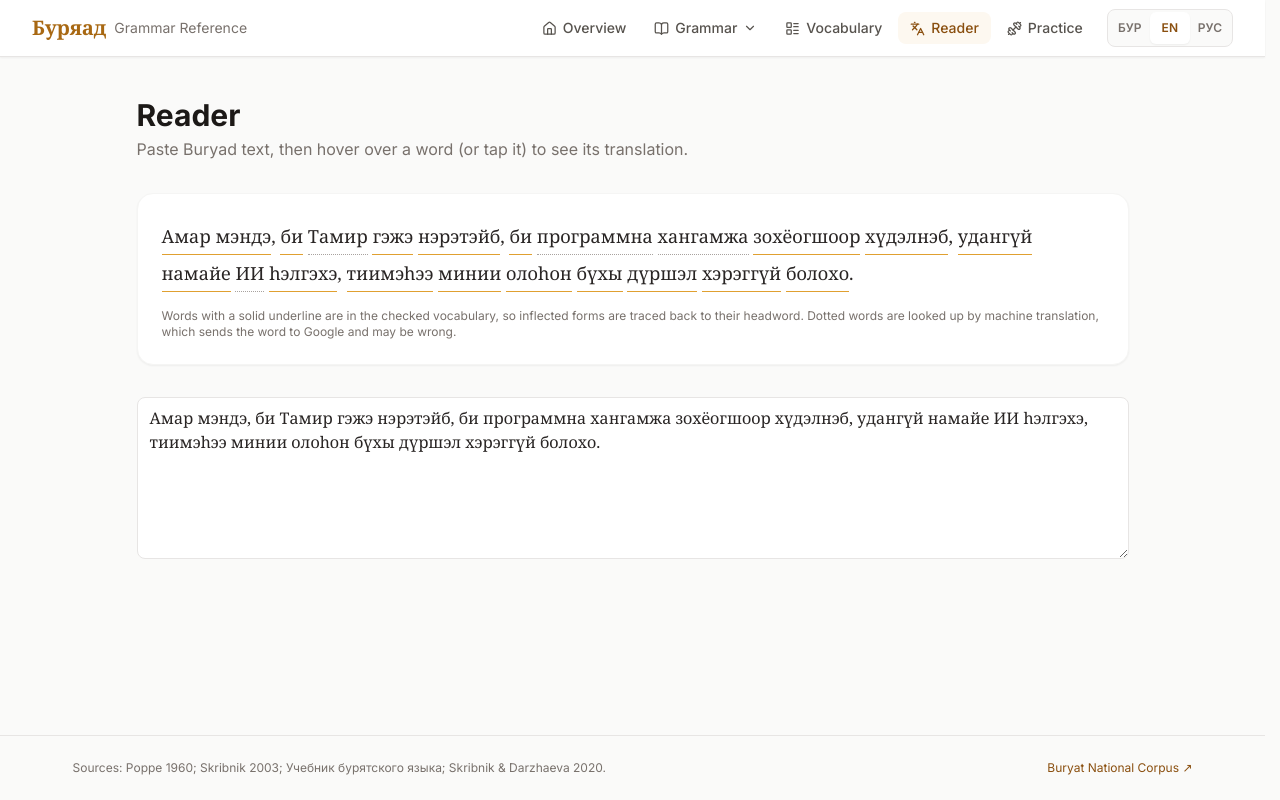
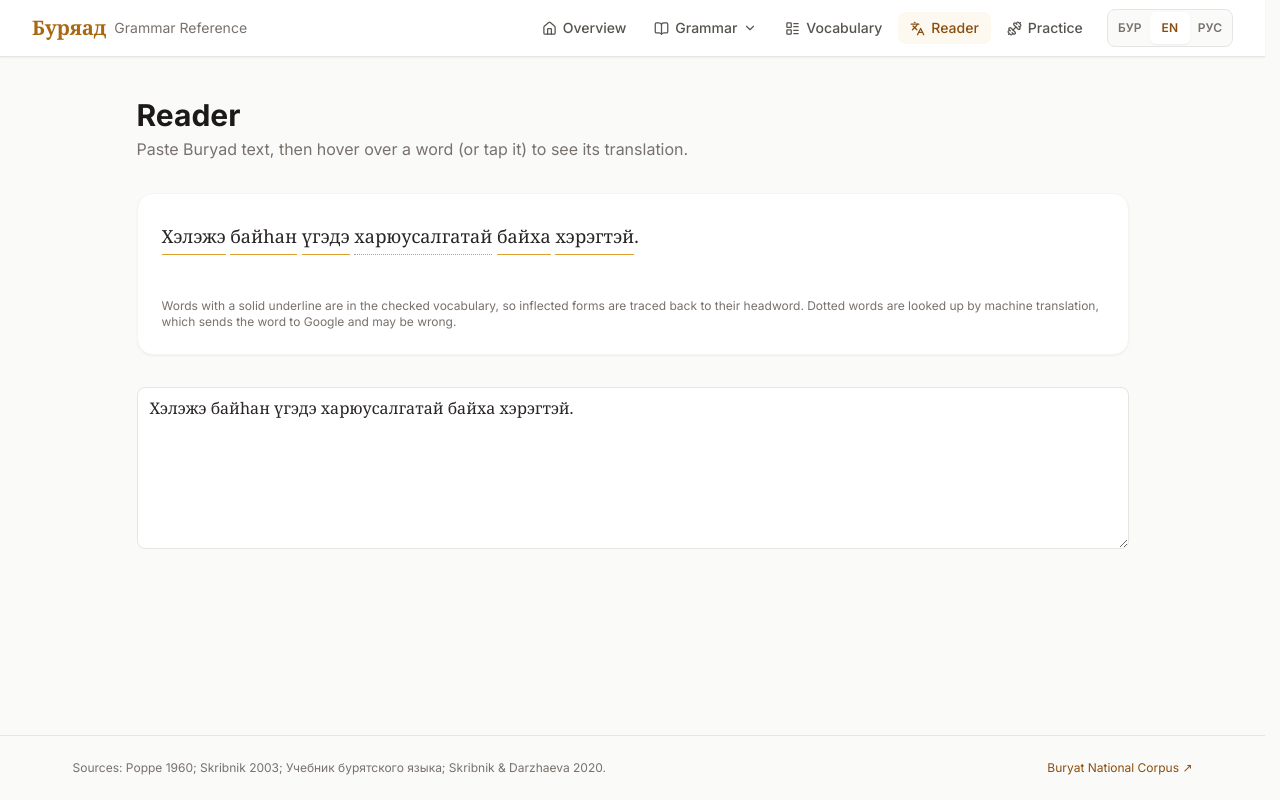
Before and after one commit to dtsh8/buryad-grammar, a React (Vite) app: page /reader in a window 1280 px wide. Built offline with nearby package versions, Linux system fonts and the light colour scheme.

Commit message:
Update Reader.tsx

```diff
--- a/src/pages/Reader.tsx
+++ b/src/pages/Reader.tsx
@@ -1,5 +1,5 @@
+import { motion } from 'framer-motion';
 import { useEffect, useMemo, useState } from 'react';
-import { motion } from 'framer-motion';
 import Tooltip from '../components/Tooltip';
 import { useVocabulary } from '../hooks/useVocabulary';
 import { useI18n } from '../i18n/context';
@@ -15,8 +15,7 @@ import {
 
 const fade = { hidden: { opacity: 0, y: 12 }, show: { opacity: 1, y: 0 } };
 
-const SAMPLE =
-  'Амар мэндэ, би Тамир гэжэ нэрэтэйб, би программна хангамжа зохёогшоор хүдэлнэб, удангүй намайе ИИ һэлгэхэ, тиимэһээ минии олоһон бүхы дүршэл хэрэггүй болохо.';
+const SAMPLE = 'Хэлэжэ байһан үгэдэ харюусалгатай байха хэрэгтэй.';
 
 // Long enough that moving the mouse across a line doesn't send every word to the service.
 const LOOKUP_DELAY = 300; // ms
```
